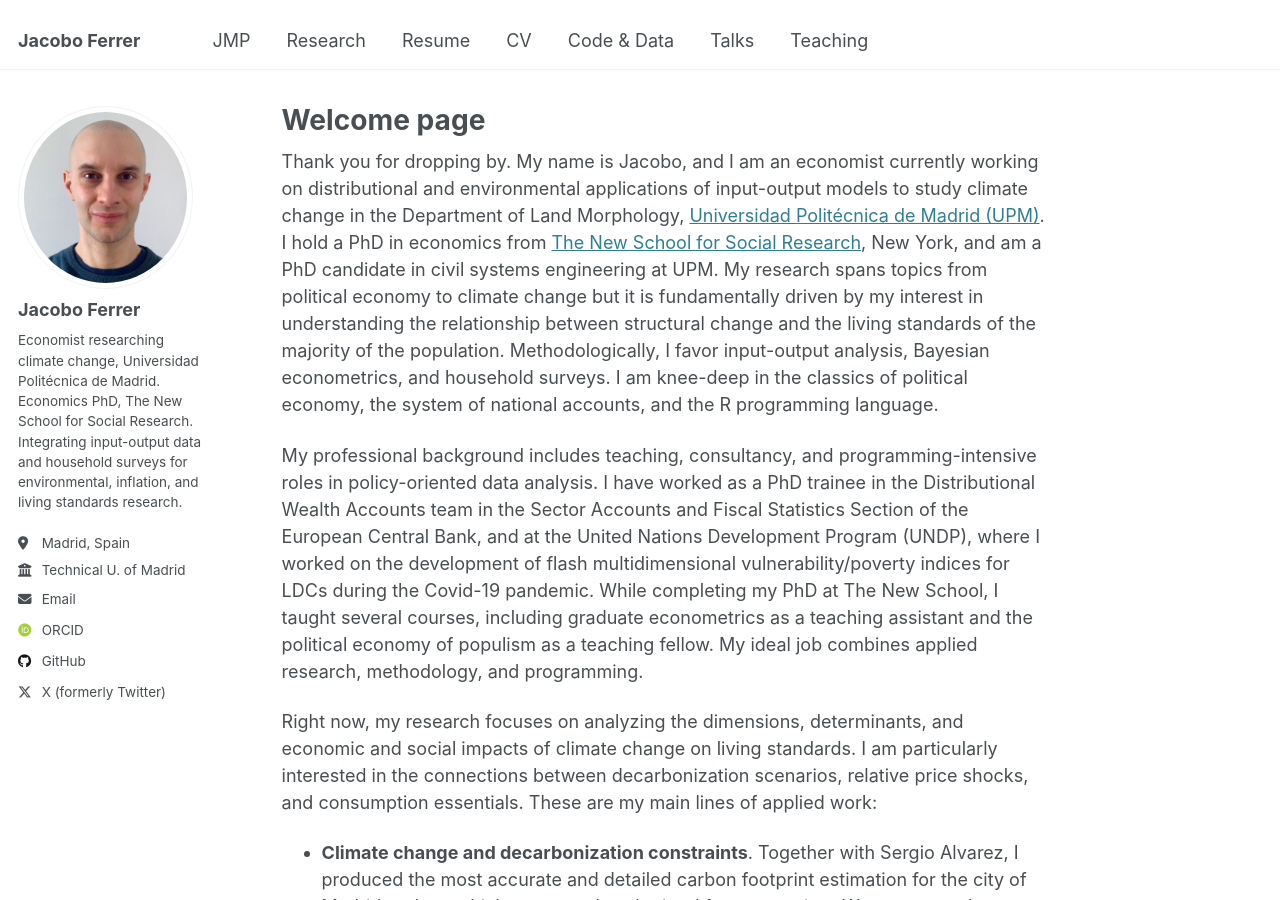
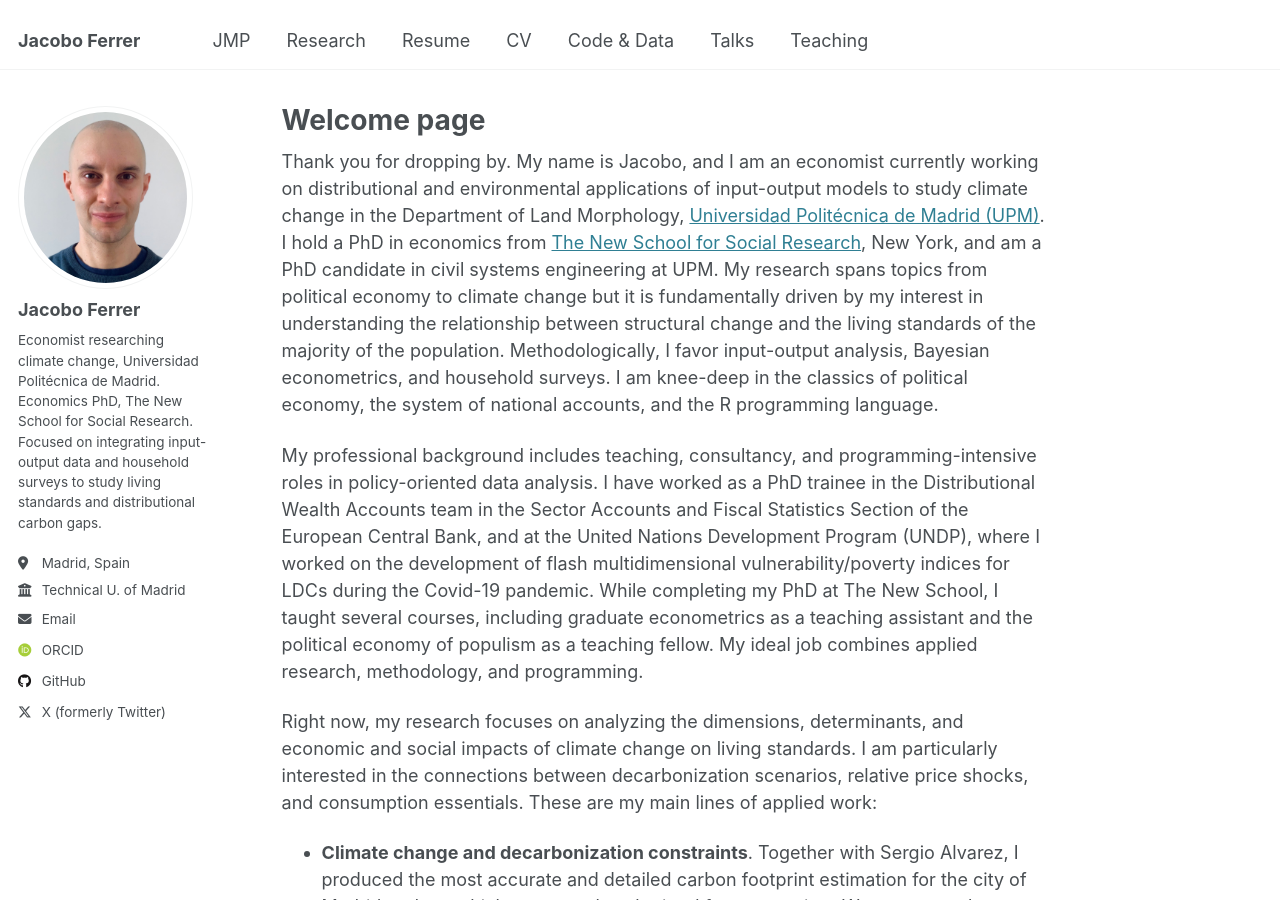
Before and after one commit to jacobo-ferrer/jacobo-ferrer.github.io, a Jekyll site: the page built from _pages/about.md, in a window 1280 px wide and 900 px high. Built offline with Jekyll 4.4.1, drawn with Linux system fonts in a browser that asks for light colours; some web fonts are replaced.

Commit message:
Update _config.yml

```diff
--- a/_config.yml
+++ b/_config.yml
@@ -24,7 +24,7 @@ author:
   avatar           : "profile-photo.jpeg"
   name             : "Jacobo Ferrer"
   pronouns         : # example: "she/her"
-  bio              : "Economist researching climate change, Universidad Politécnica de Madrid. Economics PhD, The New School for Social Research. Integrating input-output data and household surveys for environmental, inflation, and living standards research."
+  bio              : "Economist researching climate change, Universidad Politécnica de Madrid. Economics PhD, The New School for Social Research. Focused on integrating input-output data and household surveys to study living standards and distributional carbon gaps."
   location         : "Madrid, Spain"
   employer         : "Technical U. of Madrid"
   uri              : # URL
```
